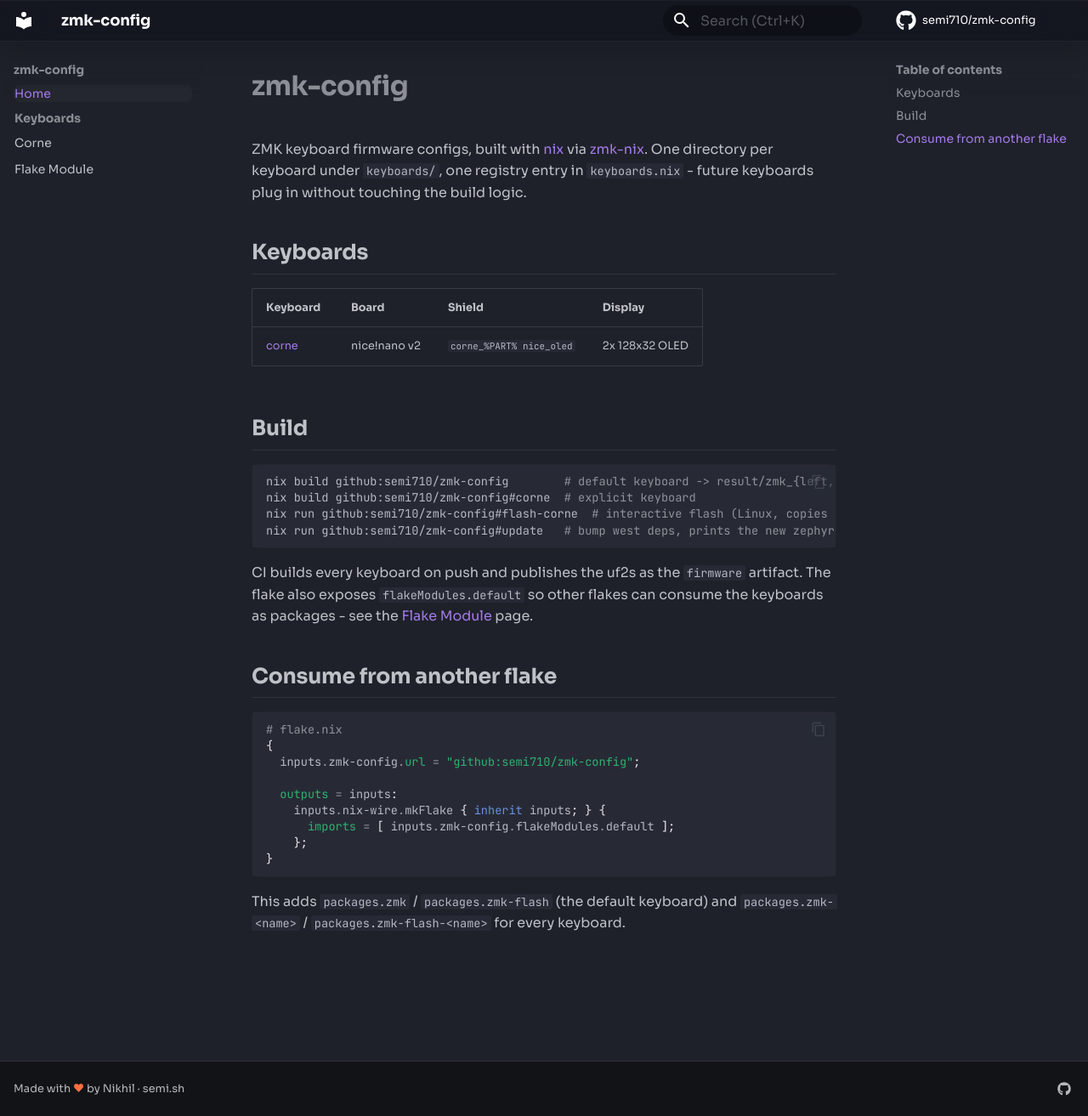
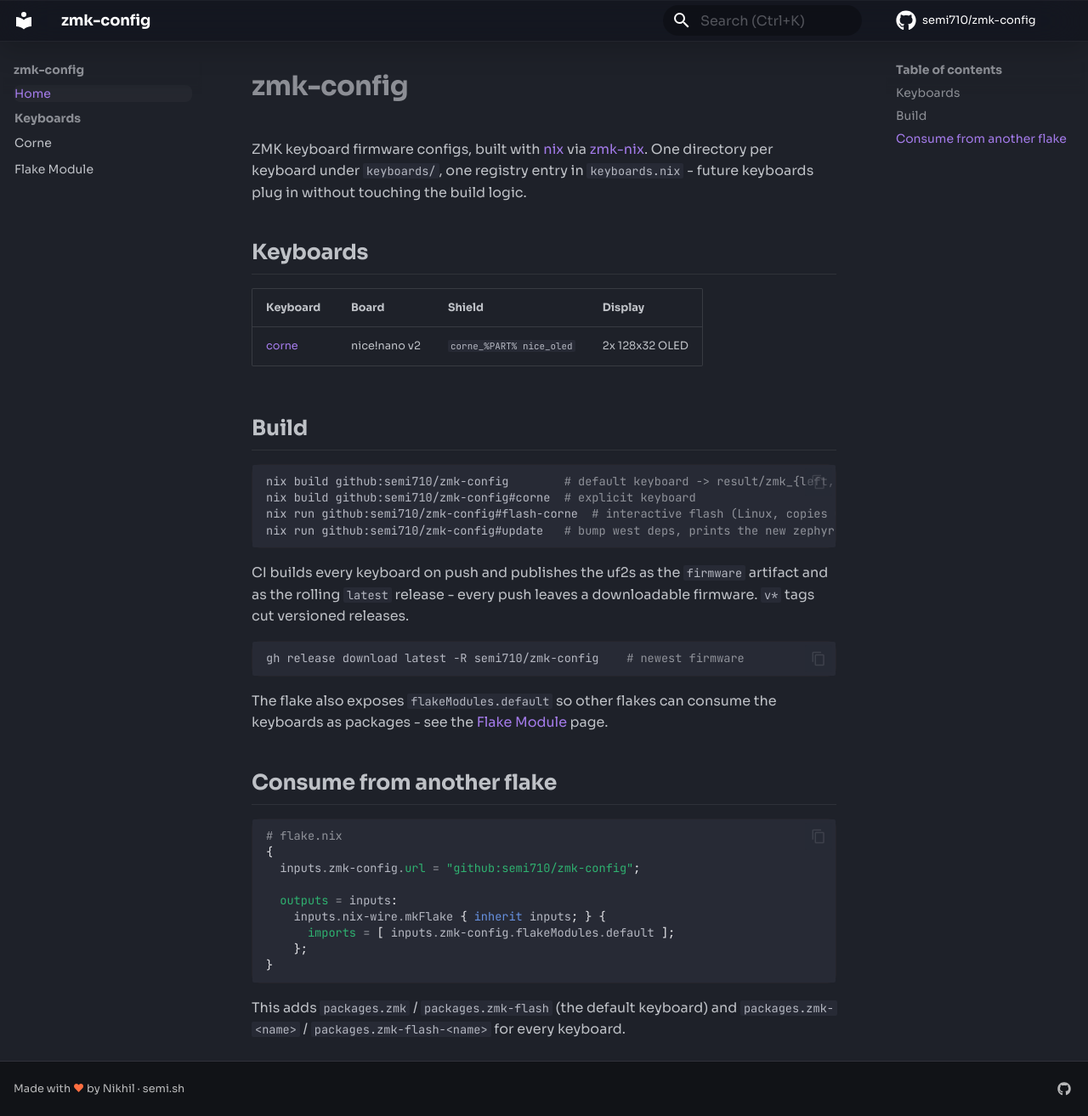
Before and after one commit to semi710/zmk-config, an MkDocs documentation site: the page built from docs/index.md, in a window 1280 px wide and 1313 px high. Shown: the whole window at 85% size. Built offline with MkDocs 1.6.1 and Material for MkDocs 9.7.7, drawn with Linux system fonts in a browser that asks for light colours; comment, search, counter and statistics services are not loaded.

Commit message:
feat: rolling latest release on every push

````diff
--- a/docs/index.md
+++ b/docs/index.md
@@ -21,7 +21,14 @@ nix run github:semi710/zmk-config#update   # bump west deps, prints the new zeph
 ```
 
 CI builds every keyboard on push and publishes the uf2s as the `firmware`
-artifact. The flake also exposes `flakeModules.default` so other flakes can
+artifact and as the rolling `latest` release - every push leaves a
+downloadable firmware. `v*` tags cut versioned releases.
+
+```bash
+gh release download latest -R semi710/zmk-config    # newest firmware
+```
+
+The flake also exposes `flakeModules.default` so other flakes can
 consume the keyboards as packages - see the [Flake Module](module.md) page.
 
 ## Consume from another flake
````
Also changed, not shown: 1 other file.
